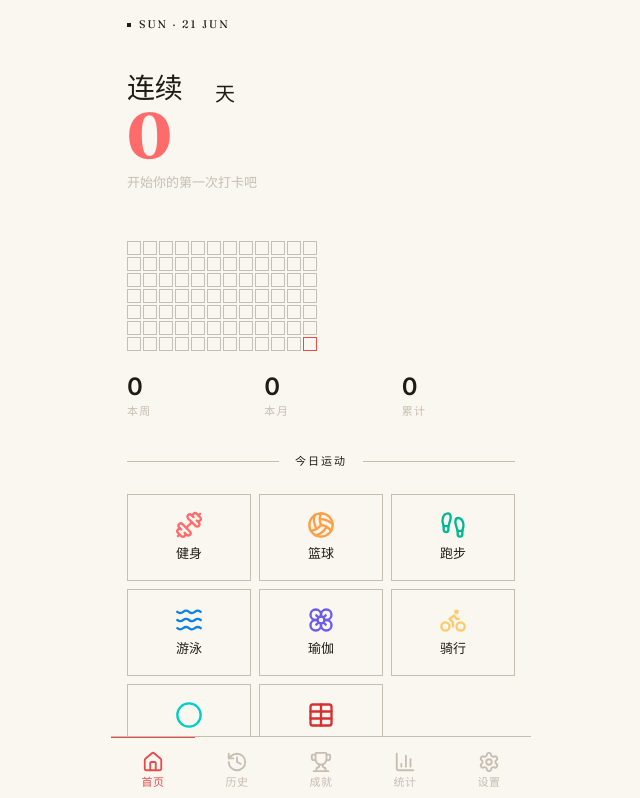
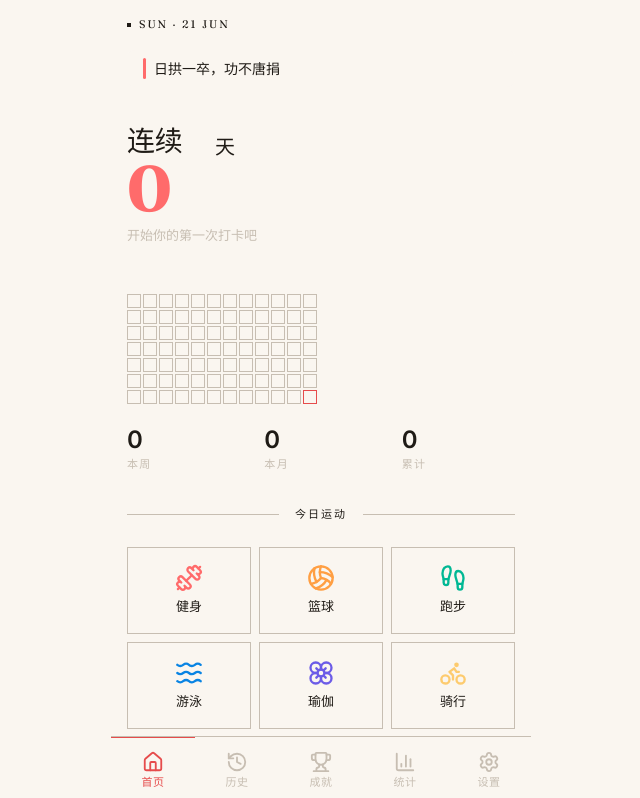
Before and after one commit to HICDATS/Momenta, a React (Vite) app: page / in a window 1280 px wide. Shown: the top 798 px of the page, without its empty margins (319-959 px from the left). Built offline with nearby package versions, Linux system fonts and the light colour scheme.

Commit message:
feat(home): 首页 Hero 区注入每日名言
- import useMemo、DailyQuote、getDailyQuote
- useMemo 缓存每日名言，避免重渲染时重选
- JSX 位置：eyebrow/energyBar 之后、StreakDisplay 之前

```diff
--- a/src/pages/Home/Home.tsx
+++ b/src/pages/Home/Home.tsx
@@ -1,11 +1,13 @@
-import { useState, useEffect } from 'react';
+import { useState, useEffect, useMemo } from 'react';
 import { Link } from 'react-router-dom';
 import { useCheckIns } from '../../hooks/useCheckIns';
 import { StreakDisplay } from '../../components/StreakDisplay/StreakDisplay';
 import { StatsCard } from '../../components/StatsCard/StatsCard';
 import { Heatmap } from '../../components/Heatmap/Heatmap';
 import { QuickCheckIn } from '../../components/QuickCheckIn/QuickCheckIn';
+import { DailyQuote } from '../../components/DailyQuote/DailyQuote';
 import { formatDateTime } from '../../utils/dateUtils';
+import { getDailyQuote } from '../../utils/quoteSelector';
 import { DEFAULT_SPORT_TYPES } from '../../constants/sports';
 import styles from './Home.module.css';
 
@@ -29,6 +31,7 @@ function formatEyebrow(timestamp: number): string {
 export function Home(): JSX.Element {
   const { checkIns, loading, error, refresh } = useCheckIns();
   const recentCheckIns = checkIns.slice(0, RECENT_PREVIEW_COUNT);
+  const dailyQuote = useMemo(() => getDailyQuote(), []);
   const [showEnergyBar, setShowEnergyBar] = useState(false);
 
   useEffect(() => {
@@ -65,6 +68,8 @@ export function Home(): JSX.Element {
               role="presentation"
             />
           )}
+
+          <DailyQuote quote={dailyQuote} />
 
           <StreakDisplay checkIns={checkIns} />
           <Heatmap checkIns={checkIns} />
```
